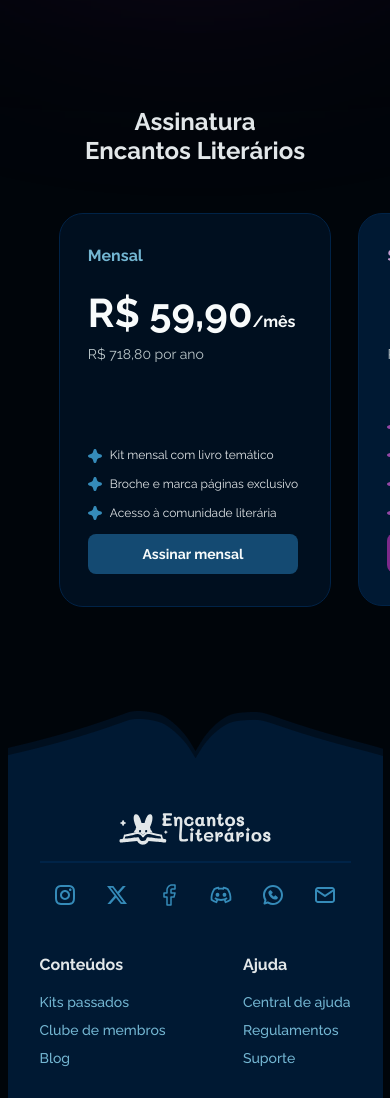
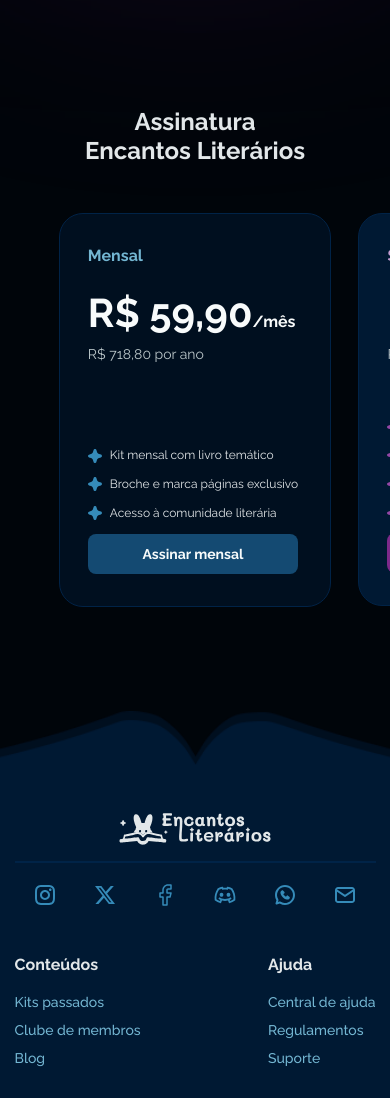
Before and after one commit to ImThigas/subscription-club, a plain HTML site: page index.html in a window 390 px wide. Shown: the part 1409-2507 px from the top of the page. Drawn offline with Linux system fonts and the light colour scheme.

Commit message:
fix: resolve responsiveness issue

```diff
--- a/styles/footer.css
+++ b/styles/footer.css
@@ -2,7 +2,7 @@
   background: url(../assets/images/book-trace-background-mobile.png) top center
     no-repeat;
   background-size: cover;
-  width: 23.4375rem;
+  width: 26.5625rem;
   & .footer {
     margin: 6.125rem 2rem 2rem 2rem;
     & .footer-title {
```
